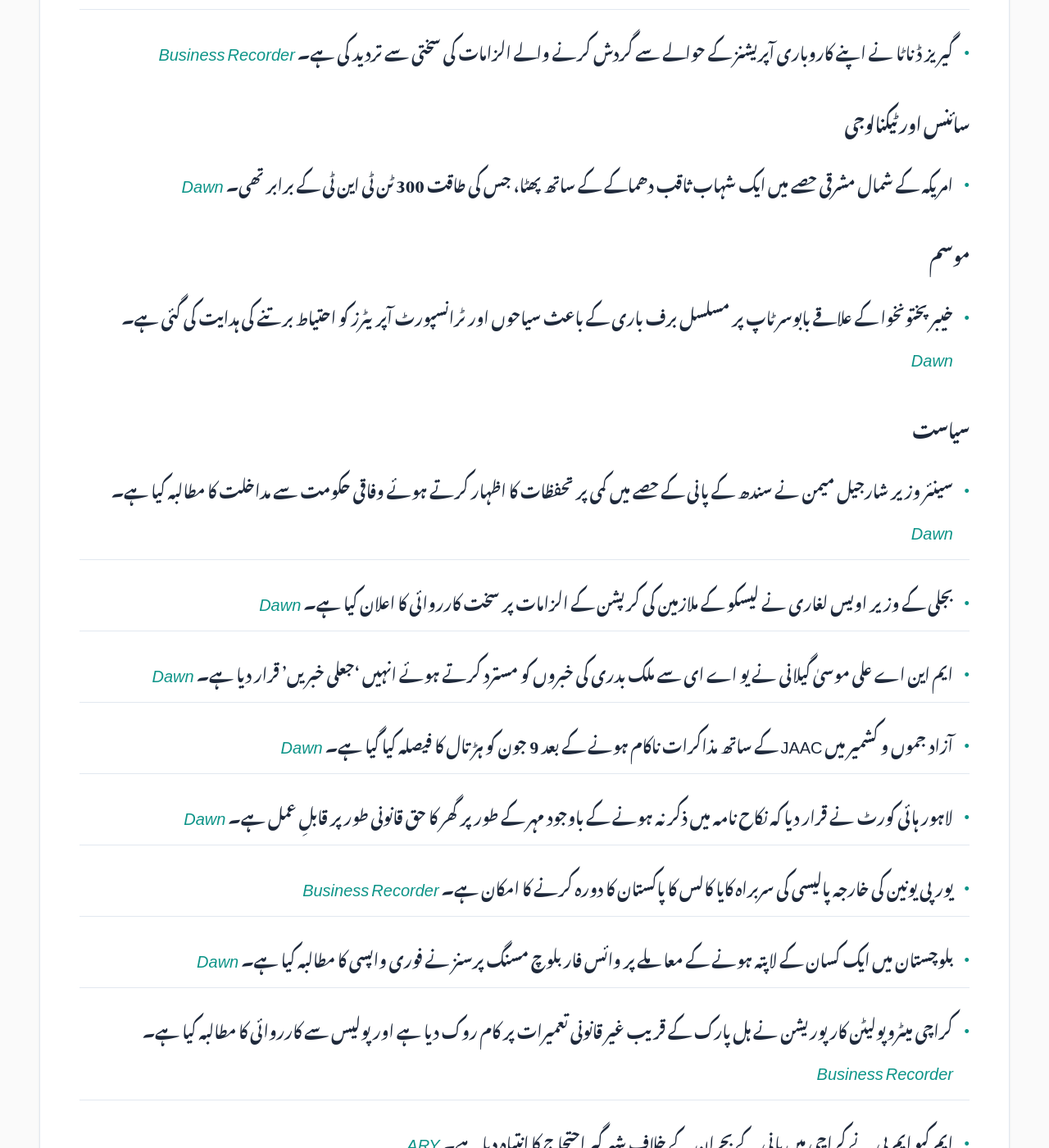
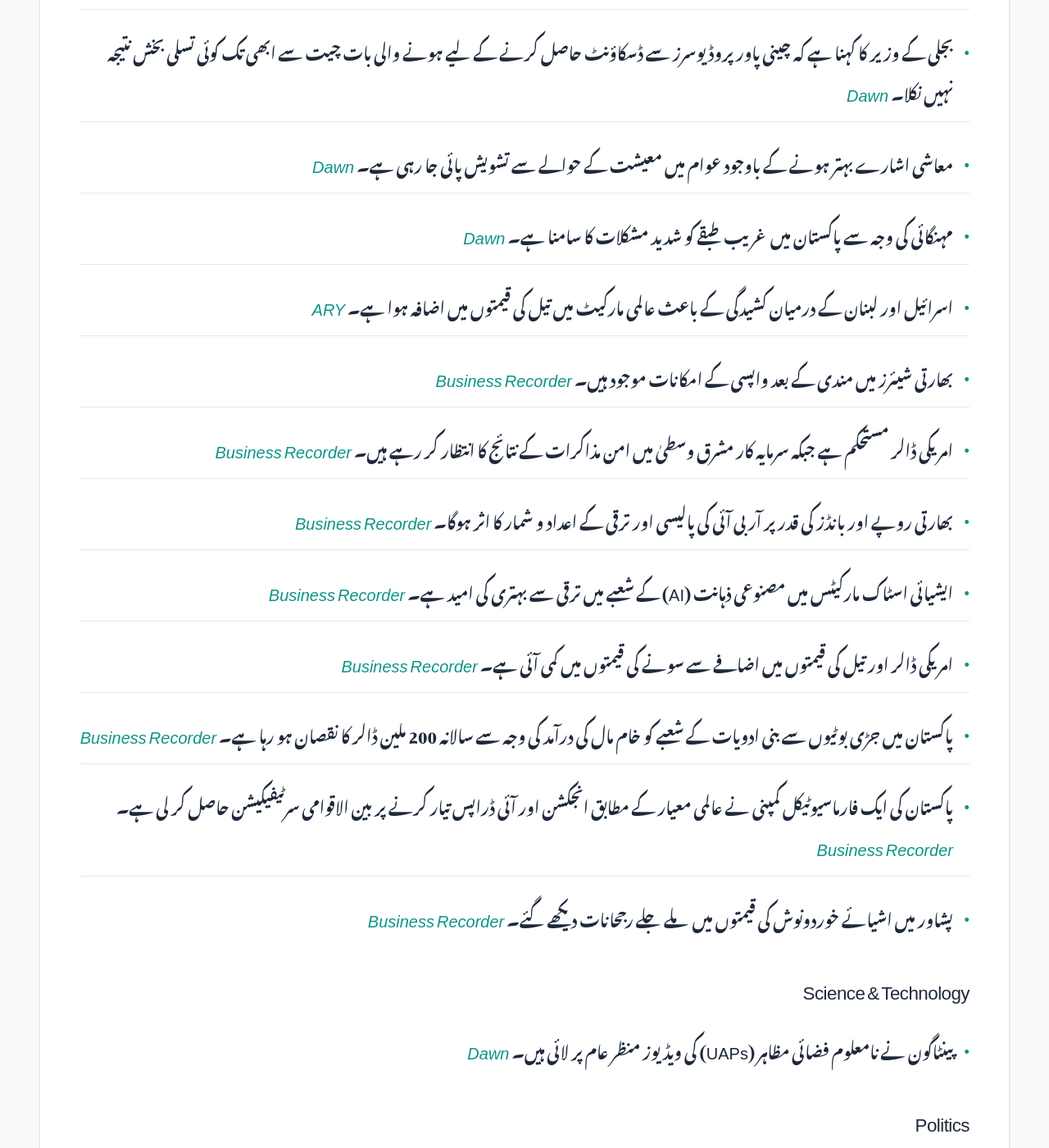
Before and after one commit to zsubzwary/news, a Jekyll site: the page built from ur/index.md, in a window 1280 px wide and 1400 px high, scrolled down 802 px. Shown: the whole window at 82% size. Built offline with Jekyll 4.4.1, drawn with Linux system fonts in a browser that asks for light colours; some web fonts are replaced; comment, search, counter and statistics services are not loaded; some of the changed text lies outside the part shown.

Commit message:
DateTime; 2026-06-01T04:11:25.662Z

```diff
--- a/ur/index.md
+++ b/ur/index.md
@@ -7,55 +7,64 @@ rtl: true
 
 پاکستان کی تازہ خبروں کا خلاصہ
 
- &lrm; 31-May-2026 21:10PKT
+ &lrm; 01-Jun-2026 09:11PKT
 
 پڑھنے کا وقت : 5 منٹ
 
 ### معیشت
-- مصنوعی ذہانت (AI) کے بڑھتے ہوئے اخراجات کی وجہ سے کمپنیاں اب اس ٹیکنالوجی کے استعمال پر دوبارہ غور کر رہی ہیں۔ *[Dawn](https://www.dawn.com/news/2004145/expensive-ai-binge-leaves-companies-balking-at-soaring-bills)*
-- فوربس ایشیا کی '30 انڈر 30' فہرست میں سات پاکستانیوں کو شامل کیا گیا ہے، جو جدت اور کاروبار میں ملک کی ترقی کو ظاہر کرتا ہے۔ *[Business Recorder](https://www.brecorder.com/news/40423296/seven-pakistanis-make-forbes-asias-30-under-30-list-for-2026)*
-- گیریز ڈناٹا نے اپنے کاروباری آپریشنز کے حوالے سے گردش کرنے والے الزامات کی سختی سے تردید کی ہے۔ *[Business Recorder](https://www.brecorder.com/news/40423311/gerrys-dnata-issues-formal-disclaimer-regarding-business-operations)*
+- پاکستان میں مقامی قیمتوں کے کم ہونے کے باوجود کپاس کی درآمدات میں اضافہ ہوا ہے، جبکہ صنعت کاروں نے ٹیکسوں اور بجلی کے نرخوں میں کمی کا مطالبہ کیا ہے۔ *[Dawn](https://www.dawn.com/news/2004232/imports-of-cotton-surge-despite-lower-local-prices)*
+- تیل کی صنعت نے آنے والے بجٹ میں ونڈ فال ٹیکس لگانے کی مخالفت کی ہے۔ *[Dawn](https://www.dawn.com/news/2004210/oil-industry-opposes-windfall-tax-in-upcoming-budget)*
+- بجلی کے وزیر کا کہنا ہے کہ چینی پاور پروڈیوسرز سے ڈسکاؤنٹ حاصل کرنے کے لیے ہونے والی بات چیت سے ابھی تک کوئی تسلی بخش نتیجہ نہیں نکلا۔ *[Dawn](https://www.dawn.com/news/2004161/no-sufficient-outcome-yet-of-talks-to-secure-discounts-from-chinese-power-producers-leghari)*
+- معاشی اشارے بہتر ہونے کے باوجود عوام میں معیشت کے حوالے سے تشویش پائی جا رہی ہے۔ *[Dawn](https://www.dawn.com/news/2004248/budget-concerns)*
+- مہنگائی کی وجہ سے پاکستان میں غریب طبقے کو شدید مشکلات کا سامنا ہے۔ *[Dawn](https://www.dawn.com/news/2004207/inflation-squeezing-safed-posh-the-most-in-pakistan)*
+- اسرائیل اور لبنان کے درمیان کشیدگی کے باعث عالمی مارکیٹ میں تیل کی قیمتوں میں اضافہ ہوا ہے۔ *[ARY](https://arynews.tv/oil-prices-rise-more-than-2-over-israeli-incursion-into-lebanon)*
+- بھارتی شیئرز میں مندی کے بعد واپسی کے امکانات موجود ہیں۔ *[Business Recorder](https://www.brecorder.com/news/40423404/indian-shares-may-open-higher-rebounding-from-fridays-record-foreign-sell-off)*
+- امریکی ڈالر مستحکم ہے جبکہ سرمایہ کار مشرق وسطیٰ میں امن مذاکرات کے نتائج کا انتظار کر رہے ہیں۔ *[Business Recorder](https://www.brecorder.com/news/40423403/dollar-steadies-as-markets-await-signals-on-Iran-war-central-banks)*
+- بھارتی روپے اور بانڈز کی قدر پر آر بی آئی کی پالیسی اور ترقی کے اعداد و شمار کا اثر ہوگا۔ *[Business Recorder](https://www.brecorder.com/news/40423402/rbi-policy-decision-growth-data-in-focus-for-indian-rupee-and-bonds)*
+- ایشیائی اسٹاک مارکیٹس میں مصنوعی ذہانت (AI) کے شعبے میں ترقی سے بہتری کی امید ہے۔ *[Business Recorder](https://www.brecorder.com/news/40423401/asia-stocks-count-on-AI-boom-to-offset-Gulf-risks)*
+- امریکی ڈالر اور تیل کی قیمتوں میں اضافے سے سونے کی قیمتوں میں کمی آئی ہے۔ *[Business Recorder](https://www.brecorder.com/news/40423400/gold-slips-on-stronger-dollar-oil-trump-s-decision-on-Iran-ceasefire-in-focus)*
+- پاکستان میں جڑی بوٹیوں سے بنی ادویات کے شعبے کو خام مال کی درآمد کی وجہ سے سالانہ 200 ملین ڈالر کا نقصان ہو رہا ہے۔ *[Business Recorder](https://www.brecorder.com/news/40423354/herbal-medicine-sector-theres-usd200m-annual-loss-due-to-imported-raw-materials-paam)*
+- پاکستان کی ایک فارماسیوٹیکل کمپنی نے عالمی معیار کے مطابق انجکشن اور آئی ڈراپس تیار کرنے پر بین الاقوامی سرٹیفیکیشن حاصل کر لی ہے۔ *[Business Recorder](https://www.brecorder.com/news/40423358/in-a-first-pakistan-based-pharma-firm-wins-pics-recognition-for-producing-injections-eye-drops-of-global-standards)*
+- پشاور میں اشیائے خوردونوش کی قیمتوں میں ملے جلے رجحانات دیکھے گئے۔ *[Business Recorder](https://www.brecorder.com/news/40423360/prices-of-essential-items-in-peshawar-show-mixed-trend)*
 
-### سائنس اور ٹیکنالوجی
-- امریکہ کے شمال مشرقی حصے میں ایک شہاب ثاقب دھماکے کے ساتھ پھٹا، جس کی طاقت 300 ٹن ٹی این ٹی کے برابر تھی۔ *[Dawn](https://www.dawn.com/news/2004129/meteor-explodes-over-us-with-blast-equivalent-to-300-tonnes-of-tnt)*
+### Science & Technology
+- پینٹاگون نے نامعلوم فضائی مظاہر (UAPs) کی ویڈیوز منظر عام پر لائی ہیں۔ *[Dawn](https://www.dawn.com/news/2004254/the-truth-is-still-out-there)*
 
-### موسم
-- خیبر پختونخوا کے علاقے بابوسر ٹاپ پر مسلسل برف باری کے باعث سیاحوں اور ٹرانسپورٹ آپریٹرز کو احتیاط برتنے کی ہدایت کی گئی ہے۔ *[Dawn](https://www.dawn.com/news/2004127/travellers-visiting-babusar-top-urged-to-exercise-caution-due-to-snowfall)*
+### Politics
+- گلگت بلتستان کے انتخابات کے لیے پنجاب پولیس کے 6,000 اہلکار تعینات کیے جائیں گے۔ *[Dawn](https://www.dawn.com/news/2004156/punjab-approves-deployment-of-6000-police-personnel-in-gb-for-election)*
+- جماعت اسلامی کے سربراہ نے سندھ میں نوجوان کے قتل پر حکومت کی سخت مذمت کی ہے۔ *[Business Recorder](https://www.brecorder.com/news/40423353/ji-chief-condemns-killing-of-youth-assails-govt)*
+- ایم کیو ایم پاکستان نے کراچی میں پی پی پی کے طرزِ حکمرانی اور کرپشن پر تنقید کی ہے۔ *[Business Recorder](https://www.brecorder.com/news/40423356/ppp-cannot-hide-inefficiencies-through-verbal-rhetoric-mqm)*
 
-### سیاست
-- سینئر وزیر شارجیل میمن نے سندھ کے پانی کے حصے میں کمی پر تحفظات کا اظہار کرتے ہوئے وفاقی حکومت سے مداخلت کا مطالبہ کیا ہے۔ *[Dawn](https://www.dawn.com/news/2004154/sharjeel-memon-criticises-irsas-unjust-reduction-in-sindhs-water-share-urges-centre-to-take-notice)*
-- بجلی کے وزیر اویس لغاری نے لیسکو کے ملازمین کی کرپشن کے الزامات پر سخت کارروائی کا اعلان کیا ہے۔ *[Dawn](https://www.dawn.com/news/2004146/strict-action-taken-says-power-minister-after-khawaja-asifs-claim-of-lesco-employees-corruption)*
-- ایم این اے علی موسیٰ گیلانی نے یو اے ای سے ملک بدری کی خبروں کو مسترد کرتے ہوئے انہیں 'جعلی خبریں' قرار دیا ہے۔ *[Dawn](https://www.dawn.com/news/2004143/fake-news-mna-ali-musa-gilani-denies-reports-of-his-deportation-from-uae)*
-- آزاد جموں و کشمیر میں JAAC کے ساتھ مذاکرات ناکام ہونے کے بعد 9 جون کو ہڑتال کا فیصلہ کیا گیا ہے۔ *[Dawn](https://www.dawn.com/news/2004054/centre-jaac-talks-end-without-success-june-9-strike-to-go-ahead)*
-- لاہور ہائی کورٹ نے قرار دیا کہ نکاح نامہ میں ذکر نہ ہونے کے باوجود مہر کے طور پر گھر کا حق قانونی طور پر قابلِ عمل ہے۔ *[Dawn](https://www.dawn.com/news/2004049/lhc-upholds-divorced-womans-right-to-house-as-dower)*
-- یورپی یونین کی خارجہ پالیسی کی سربراہ کایا کالس کا پاکستان کا دورہ کرنے کا امکان ہے۔ *[Business Recorder](https://www.brecorder.com/news/40423304/eu-foreign-policy-chief-kaja-kallas-to-visit-pakistan-tomorrow-for-strategic-dialogue)*
-- بلوچستان میں ایک کسان کے لاپتہ ہونے کے معاملے پر وائس فار بلوچ مسنگ پرسنز نے فوری واپسی کا مطالبہ کیا ہے۔ *[Dawn](https://www.dawn.com/news/2004043/missing-balochistan-farmers-recovery-sought)*
-- کراچی میٹروپولیٹن کارپوریشن نے ہل پارک کے قریب غیر قانونی تعمیرات پر کام روک دیا ہے اور پولیس سے کارروائی کا مطالبہ کیا ہے۔ *[Business Recorder](https://www.brecorder.com/news/40423315/kmc-halts-work-near-hill-park-approaches-police-over-illegal-land-occupation)*
-- ایم کیو ایم پی نے کراچی میں پانی کے بحران کے خلاف شہر گیر احتجاج کا انتباہ دیا ہے۔ *[ARY](https://arynews.tv/mqm-p-warns-of-protests-over-water-crisis-in-karachi)*
+### National
+- جنوبی ایشیا میں دفاعی حکمت عملی اور پاکستان کے ردعمل کا تجزیہ۔ *[Dawn](https://www.dawn.com/news/2004230/analysis-reimagining-deterrence-28-years-after-chagai)*
+- اسلام آباد میں بازاروں کے اوقات کار کی نئی پابندیوں کا نفاذ کیا گیا ہے۔ *[Dawn](https://www.dawn.com/news/2004203/islamabad-notifies-early-market-closure-again)*
+- کراچی یونیورسٹی میں اساتذہ کے احتجاج کی وجہ سے ہزاروں طلباء کا مستقبل غیر یقینی ہو گیا ہے۔ *[Dawn](https://www.dawn.com/news/2004296/karachi-university-students-future-in-limbo-as-teachers-exam-boycott-drags-on)*
+- ورلڈ بینک کے وفد نے ٹیکسلا میوزیم اور تاریخی مقامات کا دورہ کیا۔ *[Dawn](https://www.dawn.com/news/2004196/world-bank-delegation-visits-taxila-museum-heritage-sites)*
+- سندھ میں پانی کی تقسیم کے حوالے سے انسا (Irsa) کے فیصلے پر اعتراضات اٹھائے گئے ہیں۔ *[Dawn](https://www.dawn.com/news/2004154/sharjeel-memon-criticises-irsas-unjust-reduction-of-sindhs-water-share-urges-centre-to-take-notice)*
+- لیسکو کے ملازم کی کرپشن کے خلاف سخت کارروائی کا اعلان کیا گیا ہے۔ *[Dawn](https://www.dawn.com/news/2004146/strict-action-taken-says-power-minister-after-khawaja-asifs-claim-of-lesco-employees-corruption)*
+- بجلی کی فراہمی میں خلل کے باعث کراچی میں پانی کی شدید قلت کا سامنا ہے۔ *[Dawn](https://www.dawn.com/news/2004149/karachi-faces-54-mgd-water-shortage-after-electricity-supply-to-nek-pumping-station-suspended-kwsc)*
+- مئی 2025 کے تنازع کے دوران پاکستان کے پرعزم دفاعی ردعمل کا ذکر کیا گیا۔ *[Dawn](https://www.dawn.com/news/2004168/pakistans-resolute-response-during-may-2025-conflict-debunked-notion-of-space-for-war-in-south-asia-military-official)*
+- لاہور ہائی کورٹ نے حق مہر کو بیوی کا قانونی اور مذہبی حق قرار دیتے ہوئے اسے شوہر پر قرض قرار دیا ہے۔ *[Business Recorder](https://www.brecorder.com/news/40423352/lhc-clarifies-haq-mehr-is-a-religious-lawful-right-of-a-wife)*
+- ساحلی اضلاع میں تعلیم کے فروغ کے لیے اقدامات کیے جا رہے ہیں۔ *[Business Recorder](https://www.brecorder.com/news/40423357/education-must-be-prioritised-in-coastal-districts-scf)*
+- سندھ حکومت کی جانب سے غریب طبقے کے لیے مالی ریلیف اور کم از کم اجرت میں اضافے پر غور کیا جا رہا ہے۔ *[Business Recorder](https://www.brecorder.com/news/40423361/sindh-govt-taking-steps-to-facilitate-common-man-hemnani)*
+- وزیر اعلیٰ خیبر پختونخوا نے حج 2026 کے بہترین انتظامات پر سعودی عرب کی تعریف کی ہے۔ *[Business Recorder](https://www.brecorder.com/news/40423362/kp-cm-praises-ksa-for-hajj-2026-arrangements)*
 
-### قومی
-- کراچی میں بجلی کی بندش کی وجہ سے پانی کی سپلائی میں 54 ملین گیلن یومیہ کمی واقع ہوئی ہے۔ *[Dawn](https://www.dawn.com/news/2004149/karachi-faces-54-mgd-water-shortage-after-electricity-supply-to-nek-pumping-station-suspended-kwsc)*
-- ایف آئی اے نے انسانی اسمگلنگ روکنے کے لیے سال 2025 میں تقریباً 39,800 مسافروں کو جہاز سے اتار دیا۔ *[Dawn](https://www.dawn.com/news/2004120/fia-offloaded-nearly-39800-passengers-in-2025-to-curb-human-smuggling-official-says)*
+### International
+- ڈچ پولیس کی جانب سے حاملہ خاتون کے ساتھ بدسلوکی کے واقعے پر عالمی سطح پر ردعمل۔ *[Dawn](https://www.dawn.com/news/2004227/outcry-after-dutch-police-manhandle-pregnant-woman)*
+- امریکی ہاؤس کی جانب سے اسرائیل کے ساتھ فوجی تعاون کو مزید گہرا کرنے کی تجویز۔ *[Dawn](https://www.dawn.com/news/2004235/us-house-proposal-seeks-unprecedented-military-integration-with-israel)*
+- لبنان میں اسرائیلی حملوں پر فرانس اور دیگر ممالک کی جانب سے سخت مذمت۔ *[Dawn](https://www.dawn.com/news/2004239/israeli-offensive-in-lebanon-sparks-global-outrage)*
+- اسرائیل نے لبنان کے تاریخی قلعہ بیفورت پر قبضہ کر لیا ہے، جو کہ 26 سالوں میں سب سے بڑی پیش قدمی ہے۔ *[Dawn](https://www.dawn.com/news/2004134/israel-captures-lebanons-medieval-beaufort-castle-in-deepest-incursion-in-26-years)*
+- ڈونلڈ ٹرمپ کی خارجہ پالیسی اور ان کے ادھورے اقدامات پر تجزیہ۔ *[Dawn](https://www.dawn.com/news/2004255/unfinished-endeavours)*
+- برطانوی وزیر خارجہ کا چین اور بھارت کا دورہ، جس میں عالمی مسائل پر بات ہوگی۔ *[Business Recorder](https://www.brecorder.com/news/40423407/uk-foreign-minister-due-to-visit-china-and-india-to-discuss-global-issues)*
+- غزہ میں اسرائیلی فضائی حملے میں کم از کم دو فلسطینی شہید ہو گئے۔ *[Business Recorder](https://www.brecorder.com/news/40423406/israeli-strike-kills-at-least-two-at-gaza-seaport-cafe-medics-say)*
 
-### بین الاقوامی
-- اسرائیلی فوج نے لبنان کے تاریخی بو فورٹ قلعے پر قبضہ کر لیا ہے، جو کہ گزشتہ 26 سالوں میں لبنان کے اندر سب سے گہری مداخلت ہے۔ *[Dawn](https://www.dawn.com/news/2004134/israel-captures-lebanons-medieval-beaufort-castle-in-deepest-incursion-in-26-years)*
-- امریکہ اور ایران کے درمیان ممکنہ امن معاہدے کے دستخط کے لیے اسلام آباد ایک اہم امیدوار کے طور پر سامنے آیا ہے۔ *[Dawn](https://www.dawn.com/news/2004067/islamabad-stays-in-frame-for-us-iran-deal-signing)*
-- ترکیہ نے کہا ہے کہ اسرائیل کو علاقائی بلاک میں شامل کرنے کے لیے فلسطینی ریاست کا اعتراف ضروری ہے۔ *[Dawn](https://www.dawn.com/news/2004056/turkiye-links-israels-inclusion-in-regional-bloc-to-palestinian-statehood)*
-- پیرس میں پی ایس جی (PSG) کی جیت کے جشن کے دوران ہونے والے جھگڑوں میں پولیس نے 280 سے زائد افراد کو گرفتار کیا۔ *[Business Recorder](https://www.brecorder.com/news/40423313/780-arrested-deadly-road-accident-in-riotous-psg-victory-celebrations-across-france)*
-- یوکرین کے زاپوریژیا ایٹمی بجلی گھر پر ڈرون حملہ ہوا، جس سے عمارت کو نقصان پہنچنے کا خدشہ ہے۔ *[Business Recorder](https://www.brecorder.com/news/40423312/drone-hits-captured-nuclear-plant-in-ukraine-iaea)*
-- امریکہ نے دفاعی اخراجات کے حوالے سے اپنے یورپی اتحادیوں پر تنقید کی ہے۔ *[Business Recorder](https://www.brecorder.com/news/40423310/us-castigates-europe-over-defence-spend-as-nato-reassures-asia)*
-- جنوبی کوریا اور جاپان نے فوجی لاجسٹک سپورٹ معاہدے کے امکانات پر بات چیت کی ہے۔ *[Business Recorder](https://www.brecorder.com/news/40423307/south-korea-japan-discuss-military-logistics-support-deal-seoul-says)*
-- جاپان نے چین پر تیزی سے ہتھیار جمع کرنے کا الزام لگایا ہے۔ *[Business Recorder](https://www.brecorder.com/news/40423297/japan-rejects-new-militarism-accuses-china-of-rapidly-arming)*
-- کویت نے شدید گرمی کے باعث دوپہر کے وقت کھلے آسمان تلے کام کرنے پر پابندی کا آغاز کر دیا ہے۔ *[ARY](https://arynews.tv/kuwait-announces-new-ban-on-outdoor-work)*
+### Sports
+- ویرات کوہلی کی شاندار بیٹنگ کی بدولت بنگلورو نے آئی پی ایل ٹائٹل جیت لیا ہے۔ *[Business Recorder](https://www.brecorder.com/news/40423405/kohli-masterclass-leads-bengaluru-to-ipl-title-defence-in-style)*
 
-### کھیل
-- پاکستان نے آسٹریلیا کو پہلے ون ڈے میچ میں پانچ وکٹوں سے شکست دے دی، جس میں عرفات منہاس نے شاندار آغاز کیا۔ *[Dawn](https://www.dawn.com/news/2003971/pakistan-outspins-australia-in-milestone-odi-as-minhas-makes-history)*
-- فرانسیسی اوپن میں اناستاسیا پوٹاپووا نے کوکو گاف کو شکست دے کر بڑا اپ سیٹ کر دیا۔ *[Business Recorder](https://www.brecorder.com/news/40423303/potapova-says-austria-switch-boosted-confidence-following-gauff-upset)*
-- برازیل کے کوچ کارلو اینسیلٹی کا کہنا ہے کہ نیمار اپنی چوٹ سے جلد صحت یاب ہو سکتے ہیں۔ *[Business Recorder](https://www.brecorder.com/news/40423301/brazil-boss-ancelotti-confident-forward-neymar-will-recover-for-world-cup)*
-- لورپول نے اپنے کوچ آرن سلاٹ کو ٹیم سے فارغ کر دیا ہے۔ *[Business Recorder](https://www.brecorder.com/news/40423300/liverpool-sack-slot-after-title-defence-turns-into-european-scramble)*
-- ورلڈ کپ کے لیے تیاریوں کے سلسلے میں میکسیکو نے آسٹریلیا کو 1-0 سے شکست دی۔ *[Business Recorder](https://www.brecorder.com/news/40423299/world-cup-co-hosts-mexico-beat-australia-1-0-in-rose-bowl-warmup)*
+### Health
+- پاکستان میں ویپنگ (vaping) کے رجحان پر پہلا جامع سروے جاری کیا گیا۔ *[Business Recorder](https://www.brecorder.com/news/40423355/first-vaping-survey-launched-in-pakistan)*
+- پنجاب کے وزیر اعلیٰ نے تعلیمی مراکز کو تمباکو سے پاک بنانے کے لیے اقدامات پر زور دیا ہے۔ *[Business Recorder](https://www.brecorder.com/news/40423359/punjab-taking-steps-to-ensure-smoke-free-education-centres-cm)*
 
-### دیگر
-- پاکستانی حاجیوں کا پہلا گروپ مکہ مکرمہ سے روانہ ہو چکا ہے۔ *[ARY](https://arynews.tv/hajj-2026-first-batch-of-pakistani-pilgrims-departs-makkah-as-post-hajj-flights-begin)*
-- جارجیا میں اسٹالن کے 40,000 بوتلوں کے قیمتی شراب کے کلیکشن کی نیلامی کی جائے گی۔ *[Business Recorder](https://www.brecorder.com/news/40423309/georgia-uncorks-the-value-of-stalins-40000-bottle-wine-collection)*
-- اٹلی نے سیکیورٹی خدشات کی وجہ سے کانی و ایسٹ اور ٹریوس سکاٹ کے کنسرٹس پر پابندی لگا دی ہے۔ *[Business Recorder](https://www.brecorder.com/news/40423308/italy-bans-kanye-west-travis-scott-concerts-over-security-concerns)*
+### Other
+- ٹی وی سیریز 'Euphoria' کے سیزن 3 کے اختتام سے متعلق خبر۔ *[ARY](https://arynews.tv/zendayas-rue-dies-in-heartbreaking-euphoria-season-3-finale)*
+- ہالی ووڈ کی مختلف فلموں (رومانوی، ایکشن، کامیڈی اور جنگی) کی فہرستیں۔ *[ARY](https://arynews.tv/romantic-movies-hollywood-listicle)*
```
